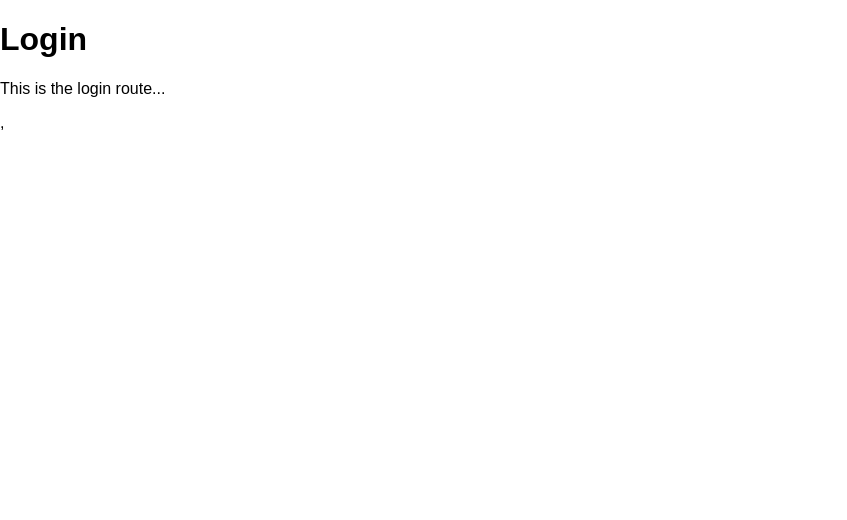
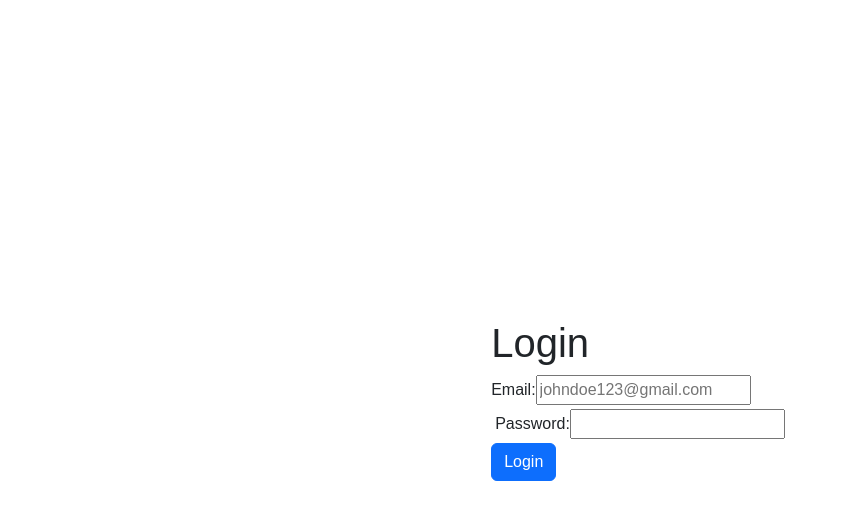
Before and after one commit to alejaalvar/chat-frontend, a React (Vite) app in the folder react-form/: page /login in a window 1280 px wide. Shown: the top 520 px of the page, without its empty margins (0-847 px from the left). Built offline with nearby package versions, Linux system fonts and the light colour scheme.

Commit message:
add: bootstrap for styling add: more scaffolding

```diff
--- a/react-form/package.json
+++ b/react-form/package.json
@@ -10,6 +10,7 @@
     "preview": "vite preview"
   },
   "dependencies": {
+    "bootstrap": "^5.3.8",
     "react": "^19.2.6",
     "react-dom": "^19.2.6",
     "react-router-dom": "^7.17.0"
--- a/react-form/src/App.tsx
+++ b/react-form/src/App.tsx
@@ -7,6 +7,8 @@ import { Routes, Route } from 'react-router-dom'
 import LoginPage from './pages/LoginPage'
 import SignupPage from './pages/SignupPage'
 import HomePage from './pages/HomePage'
+import DashboardPage from './pages/DashboardPage'
+import NotFoundPage from './pages/NotFoundPage'
 
 function App() {
 
@@ -15,6 +17,8 @@ function App() {
             <Route path='/' element={<HomePage />} />
             <Route path='/login' element={<LoginPage />} />
             <Route path='/signup' element={<SignupPage />} />
+            <Route path='/dashboard' element={<DashboardPage/>} />
+            <Route path='*' element={<NotFoundPage/>} />
         </Routes>
     );
 }
--- a/react-form/src/main.tsx
+++ b/react-form/src/main.tsx
@@ -5,6 +5,7 @@
 import { StrictMode } from 'react'
 import { createRoot } from 'react-dom/client'
 import { BrowserRouter } from 'react-router-dom'
+import 'bootstrap/dist/css/bootstrap.min.css'
 import './index.css'
 import App from './App.tsx'
 
@@ -12,6 +13,6 @@ createRoot(document.getElementById('root')!).render(
     <BrowserRouter>
         <StrictMode>
             <App />
-        </StrictMode>,
+        </StrictMode>
     </BrowserRouter>
 )
--- /dev/null
+++ b/react-form/src/pages/DashboardPage.tsx
@@ -0,0 +1,10 @@
+function DashboardPage() {
+    return (
+        <div>
+            <h1>Dashboard</h1>
+            <p>Dashboard route...</p>
+        </div>
+    )
+}
+
+export default DashboardPage;
--- a/react-form/src/pages/LoginPage.tsx
+++ b/react-form/src/pages/LoginPage.tsx
@@ -1,8 +1,28 @@
+import { useNavigate } from "react-router-dom";
+
 function LoginPage() {
+    const navigate = useNavigate();
+    const handleSubmit = (e: React.SubmitEvent) => {
+       e.preventDefault(); // w/o this we can navigate w/empty fieldsets
+       navigate('/dashboard')
+    }
+
     return (
-        <div>
+        <div className="container d-flex min-vh-100">
+            <main className="m-auto">
             <h1>Login</h1>
-            <p>This is the login route...</p>
+                <form onSubmit={handleSubmit}>
+                    <div className="form-group">
+                        <label htmlFor="email">Email: </label>
+                        <input placeholder="johndoe123@gmail.com" id="email" type="email" required/>
+                    </div>
+                    <div className="form-group m-1">
+                        <label htmlFor="password">Password: </label>
+                        <input id="password" type="password" required/>
+                    </div>
+                    <button className="btn btn-primary" type="submit">Login</button>
+                </form>
+            </main>
         </div>
     )
 }
--- /dev/null
+++ b/react-form/src/pages/NotFoundPage.tsx
@@ -0,0 +1,10 @@
+function NotFoundPage() {
+    return (
+        <div>
+            <h1>404 Not Found</h1>
+            <p>Whoops! That page does not exist</p>
+        </div>
+    )
+}
+
+export default NotFoundPage;
--- a/react-form/src/pages/SignupPage.tsx
+++ b/react-form/src/pages/SignupPage.tsx
@@ -1,8 +1,7 @@
 function SignupPage() {
     return (
         <div>
-            <h1>Signup</h1>
-            <p>This is the sign up route...</p>
+            <p>Signup route</p>
         </div>
     )
 }
```
Also changed, not shown: 1 other file (tests, documents, lock files or other folders).
